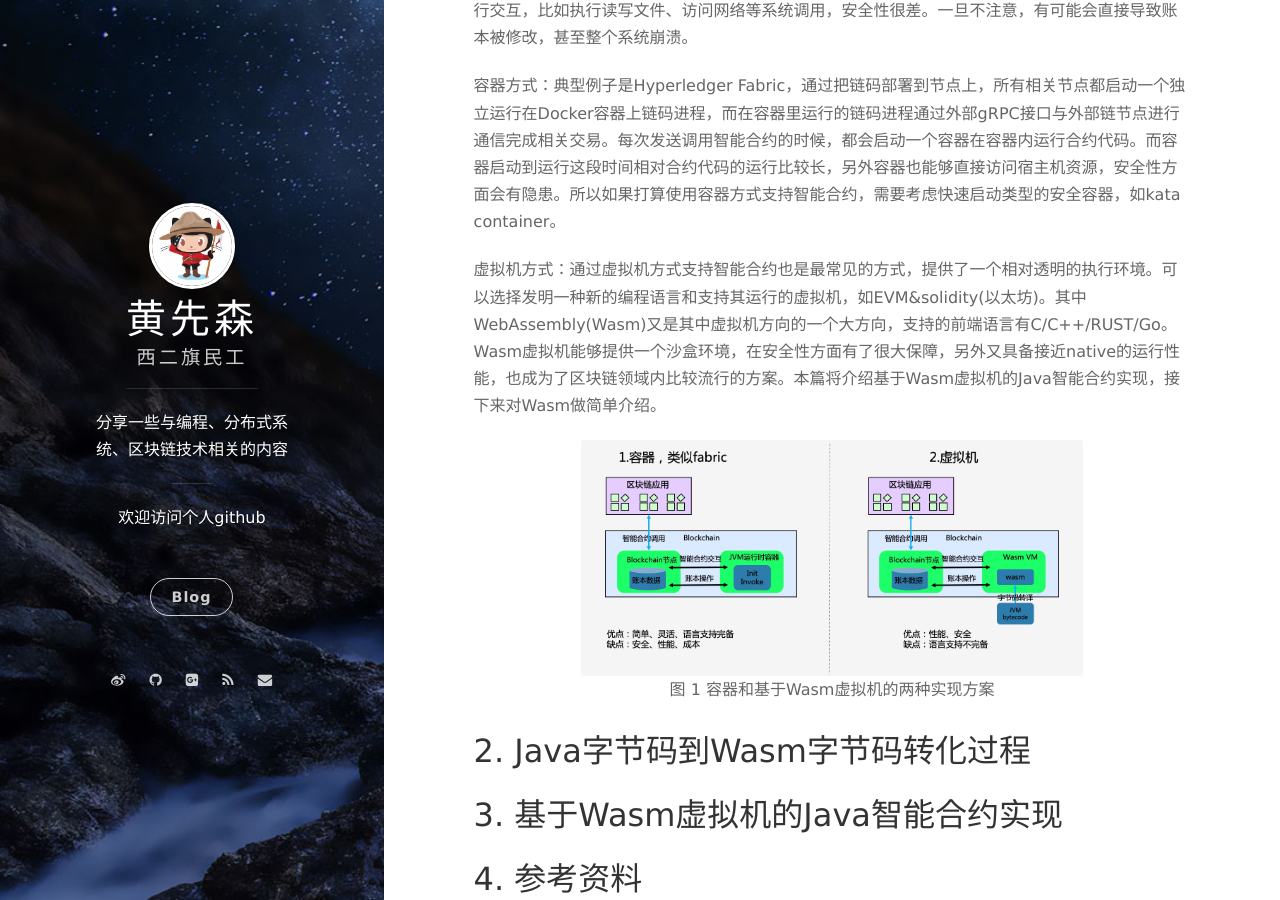
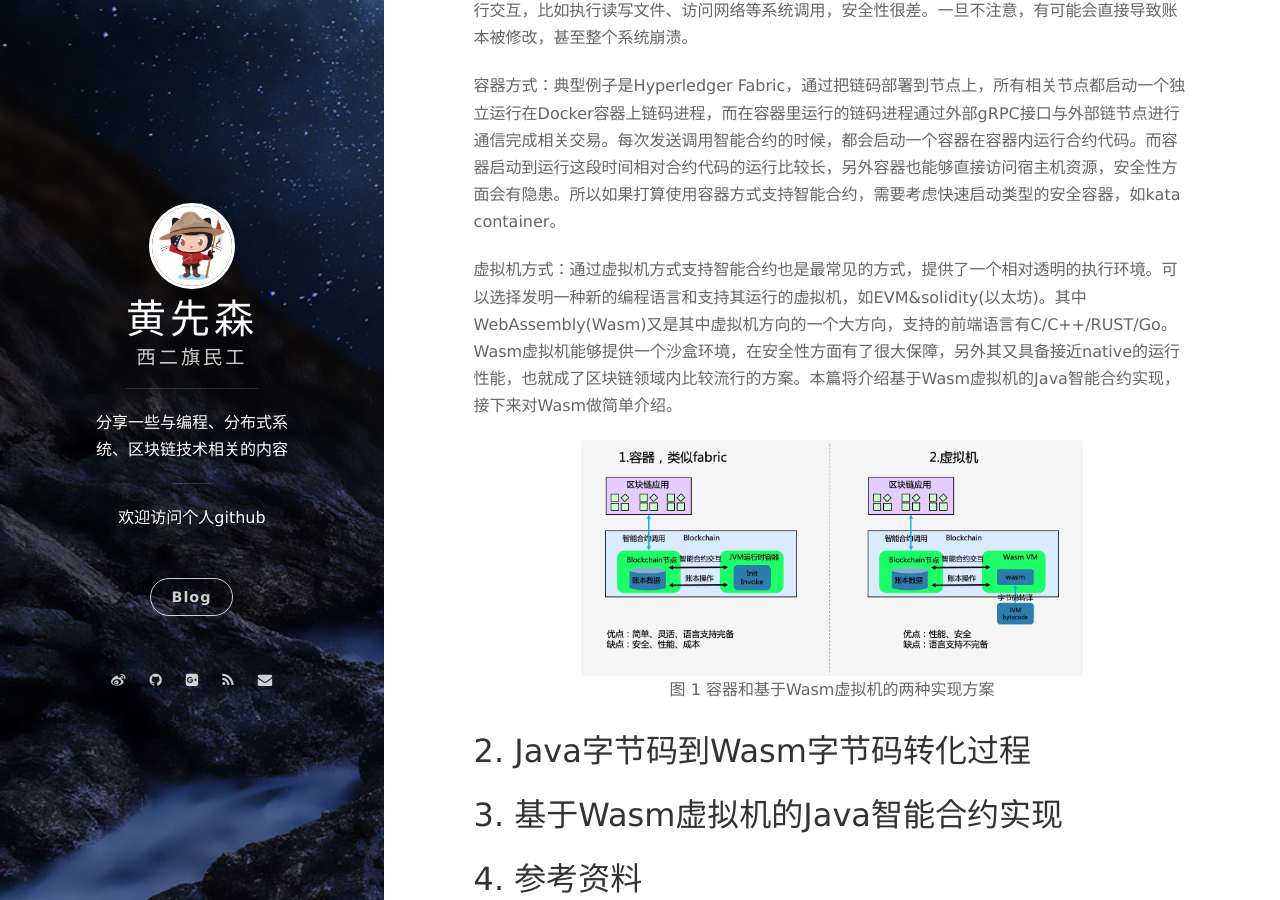
Before and after one commit to berryjam/berryjam.github.io, a Jekyll site: the page built from _posts/2020-06-20-Java智能合约实现探索.md, in a window 1280 px wide and 900 px high, scrolled down 1000 px. Built offline with Jekyll 4.4.1, drawn with Linux system fonts in a browser that asks for light colours; nearby versions of some CDN libraries; comment, search, counter and statistics services are not loaded.

Commit message:
Update 2020-06-20-Java智能合约实现探索.md

```diff
--- a/_posts/2020-06-20-Java智能合约实现探索.md
+++ b/_posts/2020-06-20-Java智能合约实现探索.md
@@ -34,7 +34,7 @@
 
 容器方式：典型例子是Hyperledger Fabric，通过把链码部署到节点上，所有相关节点都启动一个独立运行在Docker容器上链码进程，而在容器里运行的链码进程通过外部gRPC接口与外部链节点进行通信完成相关交易。每次发送调用智能合约的时候，都会启动一个容器在容器内运行合约代码。而容器启动到运行这段时间相对合约代码的运行比较长，另外容器也能够直接访问宿主机资源，安全性方面会有隐患。所以如果打算使用容器方式支持智能合约，需要考虑快速启动类型的安全容器，如kata container。
 
-虚拟机方式：通过虚拟机方式支持智能合约也是最常见的方式，提供了一个相对透明的执行环境。可以选择发明一种新的编程语言和支持其运行的虚拟机，如EVM&solidity(以太坊)。其中WebAssembly(Wasm)又是其中虚拟机方向的一个大方向，支持的前端语言有C/C++/RUST/Go。Wasm虚拟机能够提供一个沙盒环境，在安全性方面有了很大保障，另外又具备接近native的运行性能，也成为了区块链领域内比较流行的方案。本篇将介绍基于Wasm虚拟机的Java智能合约实现，接下来对Wasm做简单介绍。
+虚拟机方式：通过虚拟机方式支持智能合约也是最常见的方式，提供了一个相对透明的执行环境。可以选择发明一种新的编程语言和支持其运行的虚拟机，如EVM&solidity(以太坊)。其中WebAssembly(Wasm)又是其中虚拟机方向的一个大方向，支持的前端语言有C/C++/RUST/Go。Wasm虚拟机能够提供一个沙盒环境，在安全性方面有了很大保障，另外其又具备接近native的运行性能，也就成了区块链领域内比较流行的方案。本篇将介绍基于Wasm虚拟机的Java智能合约实现，接下来对Wasm做简单介绍。
 
 <div align="center">
 <img src="https://github.com/berryjam/berryjam.github.io/blob/master/image/2020-07-06/%E6%99%BA%E8%83%BD%E5%90%88%E7%BA%A6%E5%8F%AF%E9%80%89%E6%96%B9%E6%A1%88.png?raw=true" height="70%" width="70%">
@@ -47,6 +47,8 @@
 
 ## 2. Java字节码到Wasm字节码转化过程
 
+
+
 ## 3. 基于Wasm虚拟机的Java智能合约实现
 
 ## 4. 参考资料
```
